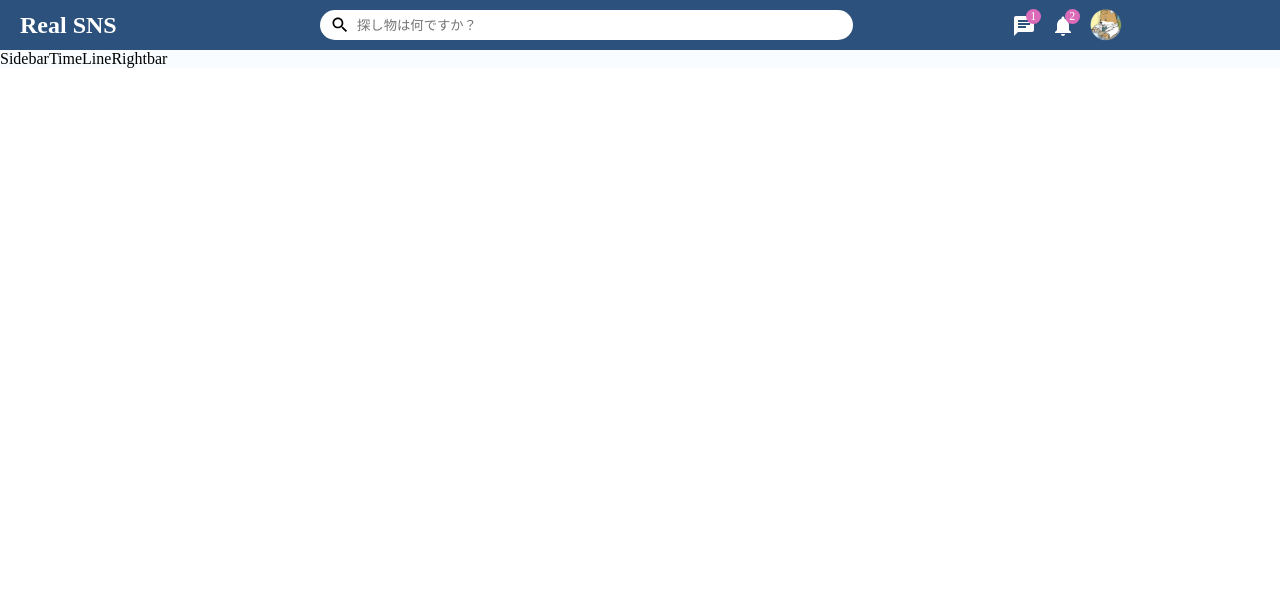
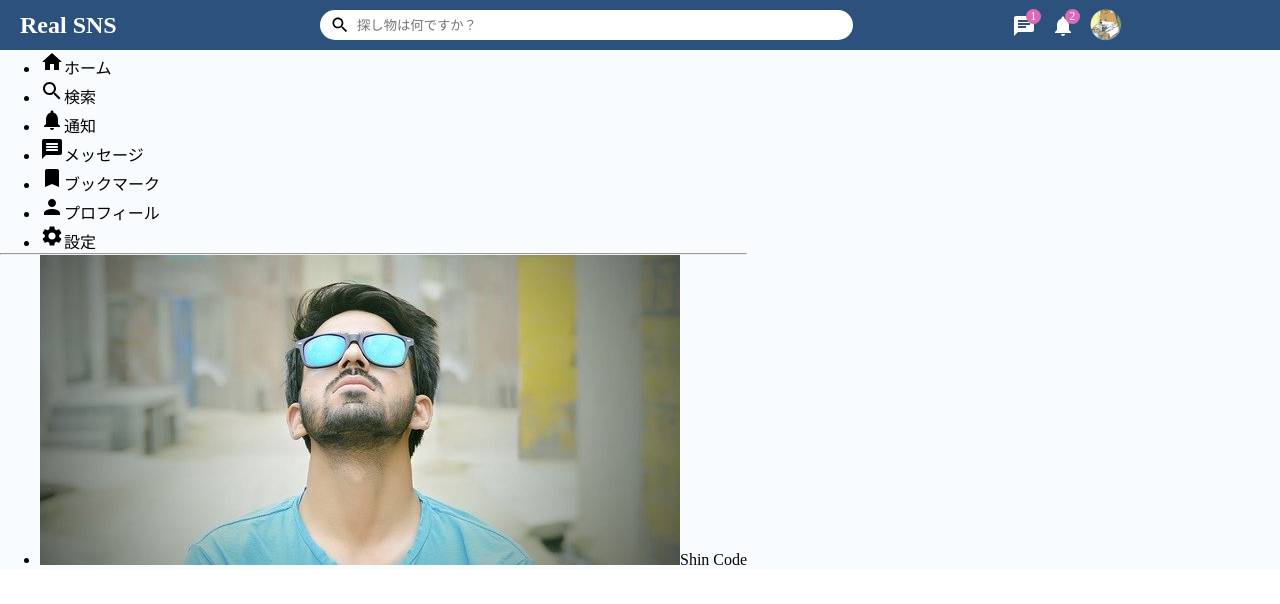
Before and after one commit to naonao-aaa/MERN-sns, a React (Create React App) app in the folder frontend/: page / in a window 1280 px wide. Shown: the top 604 px of the page. Built offline with nearby package versions, Linux system fonts and the light colour scheme.

Commit message:
Sidebarコンポーネントの雛形を作成

```diff
--- a/frontend/src/components/sidebar/Sidebar.jsx
+++ b/frontend/src/components/sidebar/Sidebar.jsx
@@ -1,7 +1,48 @@
 import React from 'react';
+import { Home, Search, Notifications, MessageRounded, Bookmark, Person, Settings } from "@mui/icons-material";
 
 export default function Sidebar() {
   return (
-    <div>Sidebar</div>
+    <div className="sidebar">
+      <div className="sidebarWrapper">
+        <ul className="sidebarList">
+          <li className="sidebarListItem">
+            <Home className="sidebarIcon" />
+            <span className="sidebarListItemText">ホーム</span>
+          </li>
+          <li className="sidebarListItem">
+            <Search className="sidebarIcon" />
+            <span className="sidebarListItemText">検索</span>
+          </li>
+          <li className="sidebarListItem">
+            <Notifications className="sidebarIcon" />
+            <span className="sidebarListItemText">通知</span>
+          </li>
+          <li className="sidebarListItem">
+            <MessageRounded className="sidebarIcon" />
+            <span className="sidebarListItemText">メッセージ</span>
+          </li>
+          <li className="sidebarListItem">
+            <Bookmark className="sidebarIcon" />
+            <span className="sidebarListItemText">ブックマーク</span>
+          </li>
+          <li className="sidebarListItem">
+            <Person className="sidebarIcon" />
+            <span className="sidebarListItemText">プロフィール</span>
+          </li>
+          <li className="sidebarListItem">
+            <Settings className="sidebarIcon" />
+            <span className="sidebarListItemText">設定</span>
+          </li>
+        </ul>
+        <hr className="sidebarHr" />
+        <ul className="sidebarFriendList">
+          <li className="sidebarFriend">
+            <img src="/assets/person/2.jpeg" alt="" className="sidebarFriendImg" />
+            <span className="sidebarFrindName">Shin Code</span>
+          </li>
+        </ul>
+      </div>
+    </div>
   );
 }
--- a/frontend/src/pages/home/Home.jsx
+++ b/frontend/src/pages/home/Home.jsx
@@ -1,8 +1,8 @@
 import React from 'react';
 import "./Home.css";
-import Rightbar from '../../components/rightbar/Rightbar';
+//import Rightbar from '../../components/rightbar/Rightbar';
 import Sidebar from '../../components/sidebar/Sidebar';
-import TimeLine from '../../components/timeline/TimeLine';
+//import TimeLine from '../../components/timeline/TimeLine';
 import Topbar from '../../components/topbar/Topbar';
 
 export default function Home() {
@@ -11,8 +11,10 @@
       <Topbar />
       <div className="homeContainer">
         <Sidebar />
+        {/*
         <TimeLine />
         <Rightbar />
+        */}
       </div>
     </>
   );
```
